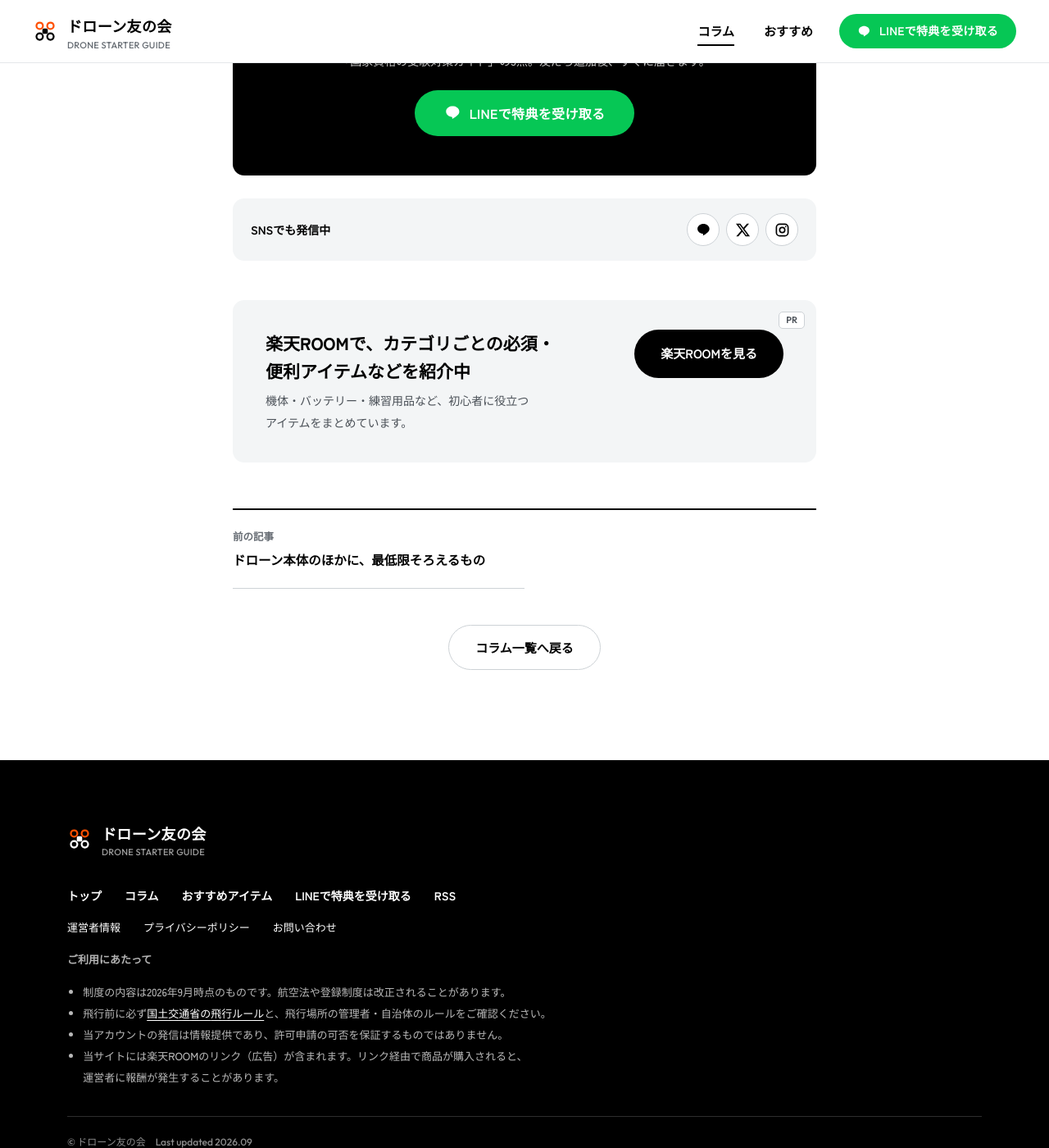
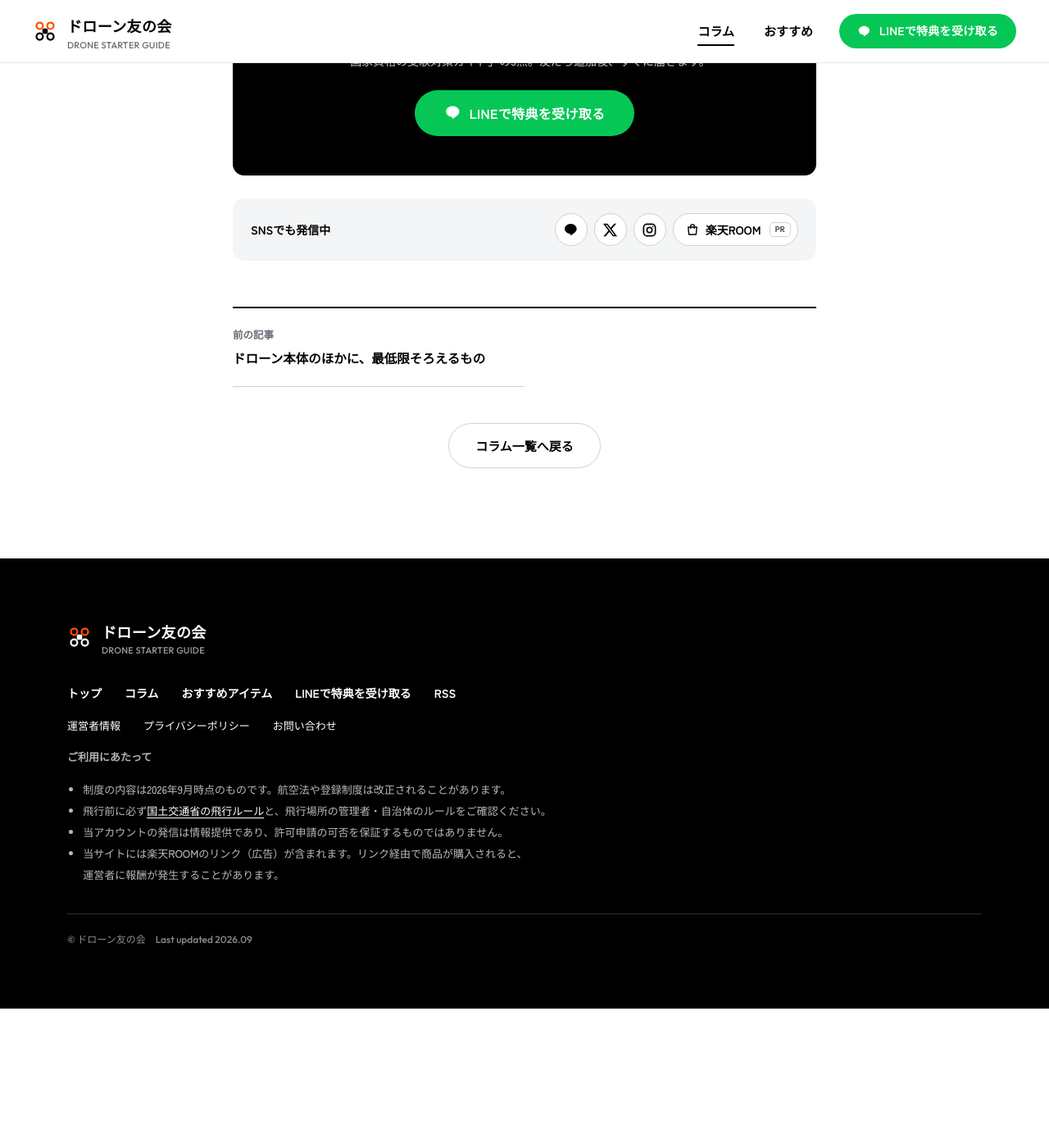
Before and after one commit to KoheiMizoguchi/drone-tomonokai, a Jekyll site: the page built from _posts/2026-10-10-kirishima-drone-gensaishi.md, in a window 1280 px wide and 1400 px high, scrolled down 4064 px. Shown: the whole window at 82% size. Built offline with Jekyll 4.4.1, drawn with Linux system fonts in a browser that asks for light colours; after the commit the page ends 5294 px from its top, so only the background shows below that.

Commit message:
コラム記事下部の楽天ROOMをSNS欄にまとめる
Co-Authored-By: Claude Opus 5.5 <noreply@anthropic.com>

```diff
--- a/_includes/sns-links.html
+++ b/_includes/sns-links.html
@@ -1,5 +1,6 @@
-{%- comment -%} SNSアイコンの横並び（フッター・コラム記事の最後で使用）。include.label … 左に出す見出し {%- endcomment -%}
+{%- comment -%} SNSアイコンの横並び（コラム記事の最後で使用）。include.label … 左に出す見出し／include.room … true で最後に楽天ROOM（広告・PR表記つき）を並べる（rakuten_room_url が空なら出さない） {%- endcomment -%}
 {%- include sns-count.html -%}
+{%- assign roomlen = site.rakuten_room_url | size -%}
 {%- if sns_count > 0 %}
 <div class="sns-links{% if include.boxed %} boxed{% endif %}">
   {%- if include.label %}<span class="sns-links-h">{{ include.label }}</span>{% endif %}
@@ -11,6 +12,9 @@
     <a href="{{ u }}" target="_blank" rel="noopener me" aria-label="{{ a.name }}" title="{{ a.name }}" data-sns="{{ a.name | downcase }}">{% include sns-icon.html name=a.name size=19 %}</a>
     {%- endif %}
     {%- endfor %}
+    {%- if include.room and roomlen > 0 %}
+    <a class="sns-links-room" href="{{ site.rakuten_room_url }}" target="_blank" rel="sponsored noopener" data-room="profile">{% include sns-icon.html name="room" size=18 %}楽天ROOM<span class="pr-label">PR</span></a>
+    {%- endif %}
   </span>
 </div>
 {%- endif %}
--- a/_layouts/column.html
+++ b/_layouts/column.html
@@ -43,8 +43,7 @@ layout: base
     {%- endif %}
 
     {% include line-cta.html cta="column" %}
-    {% include sns-links.html label="SNSでも発信中" boxed=true %}
-    {% include room-banner.html %}
+    {% include sns-links.html label="SNSでも発信中" boxed=true room=true %}
 
     <nav class="pager" aria-label="前後の記事">
       {%- if page.previous %}
--- a/assets/css/sns.css
+++ b/assets/css/sns.css
@@ -32,6 +32,8 @@
   color:#000;background:#fff;border:1px solid var(--rule-2);transition:border-color .15s ease;
 }
 .sns-links-row a:hover{border-color:#000}
+.sns-links-row a.sns-links-room{width:auto;gap:7px;padding:0 8px 0 14px;border-radius:999px;font-weight:700;font-size:14px;text-decoration:none}
+.sns-links-room .pr-label{margin-left:3px;padding:3px 6px;font-size:10px}
 .sns-links.boxed{
   margin-top:28px;padding:18px 22px;justify-content:space-between;
   border-radius:var(--r);background:var(--paper-2);
```
